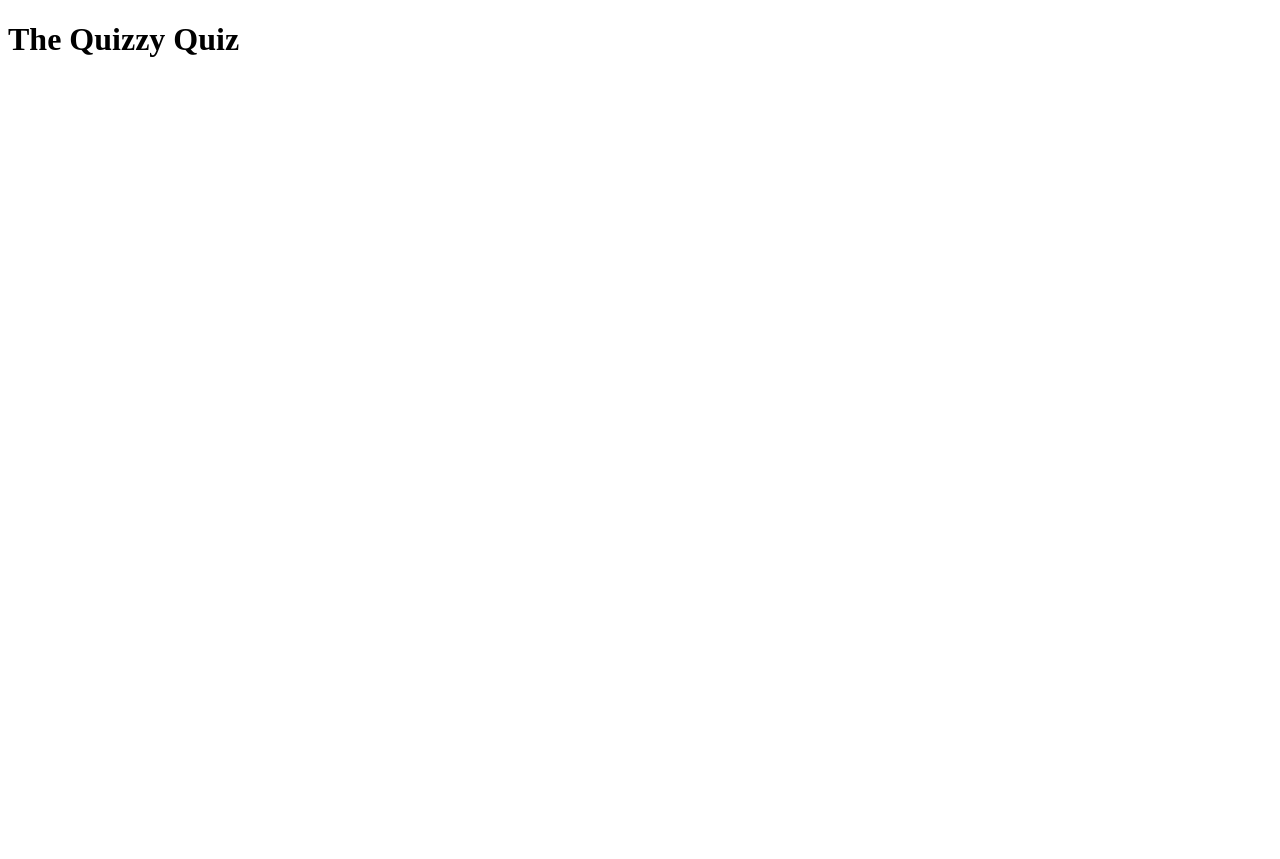
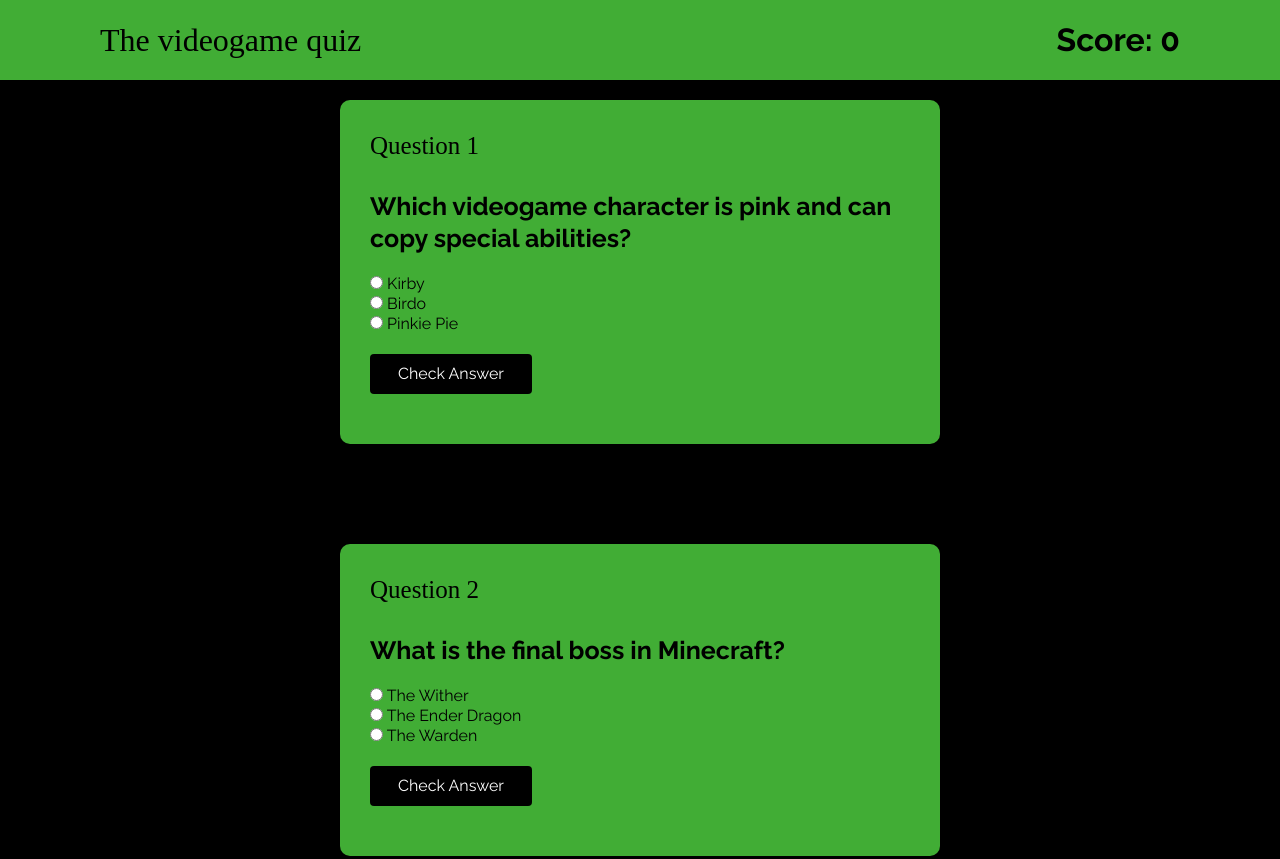
Before and after one commit to kyle-riley/the-quizzy-quiz, a plain HTML site: page index.html in a window 1280 px wide. Shown: the top 859 px of the page. Before the commit the page ends 800 px from the top, so only its background shows below. Drawn offline with Linux system fonts and the light colour scheme; a web font is replaced by a local one.

Commit message:
initial quiz

```diff
--- /dev/null
+++ b/default.css
@@ -0,0 +1,14 @@
+:root {
+  /* Font variable */
+  --font: 16px/1.25 "Raleway", sans-serif;
+
+  /* Base Colours */
+  --body-background: #000000;
+  --background: #41ad35;
+  --header-font-colour: #000000;
+  --h1-colour: #000000;
+  --h2-colour: #000000;
+  --button-background-colour: #000000;
+  --button-font-colour: #ffffff;
+  --result-text: #fff;
+}
--- a/index.html
+++ b/index.html
@@ -1,11 +1,83 @@
 <!DOCTYPE html>
 <html lang="en">
-<head>
-    <meta charset="UTF-8">
-    <meta name="viewport" content="width=device-width, initial-scale=1.0">
-    <title>The Quizzy Quiz</title>
-</head>
-<body>
-    <h1>The Quizzy Quiz</h1>
-</body>
+  <head>
+    <link rel="preconnect" href="https://fonts.googleapis.com" />
+    <link rel="preconnect" href="https://fonts.gstatic.com" crossorigin />
+    <link
+      href="https://fonts.googleapis.com/css2?family=Jersey+15&display=swap"
+      rel="stylesheet"
+    />
+    <meta charset="UTF-8" />
+    <meta name="viewport" content="width=device-width, initial-scale=1.0" />
+    <link rel="stylesheet" href="style.css" />
+    <link rel="stylesheet" href="default.css" />
+    <title>The videogame quiz</title>
+  </head>
+  <body>
+    <header class="header">
+      <span class="sitename jersey-15-regular">The videogame quiz</span>
+      <span id="scoreText" class="sitename">Score: 0</span>
+    </header>
+    <main>
+      <div class="q-container">
+        <h1 class="jersey-15-regular">Question 1</h1>
+        <h2>
+          Which videogame character is pink and can copy special abilities?
+        </h2>
+
+        <input type="radio" name="q1" value="correct" id="q1a1" />
+        <label for="q1a1">Kirby</label><br />
+
+        <input type="radio" name="q1" value="" id="q1a2" />
+        <label for="q1a2">Birdo</label><br />
+
+        <input type="radio" name="q1" value="" id="q1a3" />
+        <label for="q1a3">Pinkie Pie</label><br />
+
+        <div class="result" id="result1"></div>
+        <button id="q1" onclick="checkAnswer('q1', '#result1')">
+          Check Answer
+        </button>
+      </div>
+
+      <div class="q-container">
+        <h1 class="jersey-15-regular">Question 2</h1>
+        <h2>What is the final boss in Minecraft?</h2>
+
+        <input type="radio" name="q2" value="" id="q2a1" />
+        <label for="q2a1">The Wither</label><br />
+
+        <input type="radio" name="q2" value="correct" id="q2a2" />
+        <label for="q2a2">The Ender Dragon</label><br />
+
+        <input type="radio" name="q2" value="" id="q2a3" />
+        <label for="q2a3">The Warden</label><br />
+
+        <div class="result" id="result2"></div>
+        <button id="q2" onclick="checkAnswer('q2', '#result2')">
+          Check Answer
+        </button>
+      </div>
+
+      <div class="q-container">
+        <h1 class="jersey-15-regular">Question 3</h1>
+        <h2>What does ROBLOX stand for?</h2>
+
+        <input type="radio" name="q3" value="correct" id="q3a1" />
+        <label for="q3a1">Robots and Blocks</label><br />
+
+        <input type="radio" name="q3" value="" id="q3a2" />
+        <label for="q3a2">Rob Blocks</label><br />
+
+        <input type="radio" name="q3" value="" id="q3a3" />
+        <label for="q3a3">Powering Imagination</label><br />
+
+        <div class="result" id="result3"></div>
+        <button id="q3" onclick="checkAnswer('q3', '#result3')">
+          Check Answer
+        </button>
+      </div>
+    </main>
+  </body>
+  <script src="scripts.js"></script>
 </html>
--- /dev/null
+++ b/scripts.js
@@ -0,0 +1,25 @@
+// Variables
+
+// Constants
+
+// Check answer function
+function checkAnswer(question, result) {
+  let answer = document.querySelector(`input[name="${question}"]:checked`);
+  let qResult = document.querySelector(result);
+
+  qResult.style.display = "block";
+
+  if (answer) {
+    if (answer.value === "correct") {
+      qResult.innerText = "Correct";
+    } else {
+      qResult.innerText = "Incorrect";
+    }
+  } else {
+    qResult.innerText = "Please select an answer";
+  }
+}
+
+// Display first question
+
+// Next question function
--- /dev/null
+++ b/style.css
@@ -0,0 +1,212 @@
+@import url(https://fonts.googleapis.com/css?family=Raleway:400,700,900,400italic,700italic,900italic);
+
+* {
+  margin: 0;
+  padding: 0;
+  font: var(--font);
+  box-sizing: border-box;
+  color: var(--colour);
+}
+
+body {
+  background-color: var(--body-background);
+}
+
+.header {
+  position: fixed;
+  top: 0;
+  left: 0;
+  width: 100%;
+  padding: 20px 100px;
+  background: var(--background);
+  display: flex;
+  justify-content: space-between;
+  align-items: center;
+  color: var(--header-font-colour);
+}
+
+.sitename {
+  font-size: 32px;
+  text-decoration: none;
+  font-weight: 700;
+}
+
+.q-container {
+  background-color: var(--background);
+  width: 90%;
+  max-width: 600px;
+  margin: 100px auto 0;
+  border-radius: 10px;
+  padding: 30px;
+  display: block;
+  opacity: 1;
+}
+
+h1 {
+  font-size: 25px;
+  color: var(--h1-colour);
+  font-weight: 600;
+  padding-bottom: 30px;
+}
+
+h2 {
+  font-size: 25px;
+  color: var(--body-background);
+  font-weight: 600;
+  padding-bottom: 20px;
+}
+
+button {
+  background-color: var(--button-background-colour);
+  color: var(--button-font-colour);
+  width: 30%;
+  border: 0;
+  padding: 10px;
+  margin: 20px 0;
+  border-radius: 4px;
+  cursor: pointer;
+  align-self: center;
+  display: block;
+}
+
+.result {
+  background-color: var(--h1-colour);
+  color: var(--result-text);
+  width: 100%;
+  border: 0;
+  padding: 10px;
+  margin: 20px 0;
+  border-radius: 4px;
+  align-self: center;
+  display: none;
+}
+
+.fullMarks {
+  display: none;
+}
+
+.retry {
+  text-decoration: none;
+  display: none;
+}
+
+@media screen and (max-width: 768px) {
+  .header {
+    padding: 20px;
+  }
+}
+
+/* Animations */
+
+@keyframes disappear {
+  from {
+    opacity: 1;
+  }
+  to {
+    opacity: 0;
+  }
+}
+
+.fade-out {
+  animation: disappear 2s ease;
+}
+
+@keyframes appear {
+  from {
+    opacity: 0;
+  }
+  to {
+    opacity: 1;
+  }
+}
+
+.fade-in {
+  opacity: 1;
+  animation: appear 2s ease;
+}
+
+@keyframes grow {
+  from {
+    transform: scale(0);
+    opacity: 0;
+  }
+  to {
+    transform: scale(1);
+    opacity: 1;
+  }
+}
+
+.grow-in {
+  opacity: 1;
+  animation: grow 2s ease;
+}
+
+@keyframes rise {
+  from {
+    transform: translateY(20%);
+    opacity: 0;
+  }
+  to {
+    transform: translateY(-70%);
+    opacity: 1;
+  }
+}
+
+.rise-in {
+  opacity: 1;
+  transform: translateY(-70%);
+  animation: rise 2s ease;
+}
+
+@keyframes slide-in-left {
+  from {
+    transform: translatex(-70%);
+    opacity: 0;
+  }
+  to {
+    transform: translateX(0%);
+    opacity: 1;
+  }
+}
+
+.slide-left {
+  opacity: 1;
+  animation: slide-in-left 2s ease;
+}
+
+@keyframes slide-in-right {
+  from {
+    transform: translatex(70%);
+    opacity: 0;
+  }
+  to {
+    transform: translateX(0%);
+    opacity: 1;
+  }
+}
+
+.slide-right {
+  opacity: 1;
+  animation: slide-in-right 2s ease;
+}
+
+@keyframes glow {
+  from {
+    text-shadow: 0 0 20px var(--body-background);
+  }
+  to {
+    text-shadow: 0 0 50px var(--header-font-colour),
+      0 0 10px var(--header-font-colour);
+  }
+}
+
+.glowing {
+  opacity: 1;
+  animation: glow 2s ease-in-out infinite alternate;
+}
+
+.jersey-15-regular {
+  font-family: "Jersey 15", serif;
+  font-weight: 400;
+  font-style: normal;
+}
```
